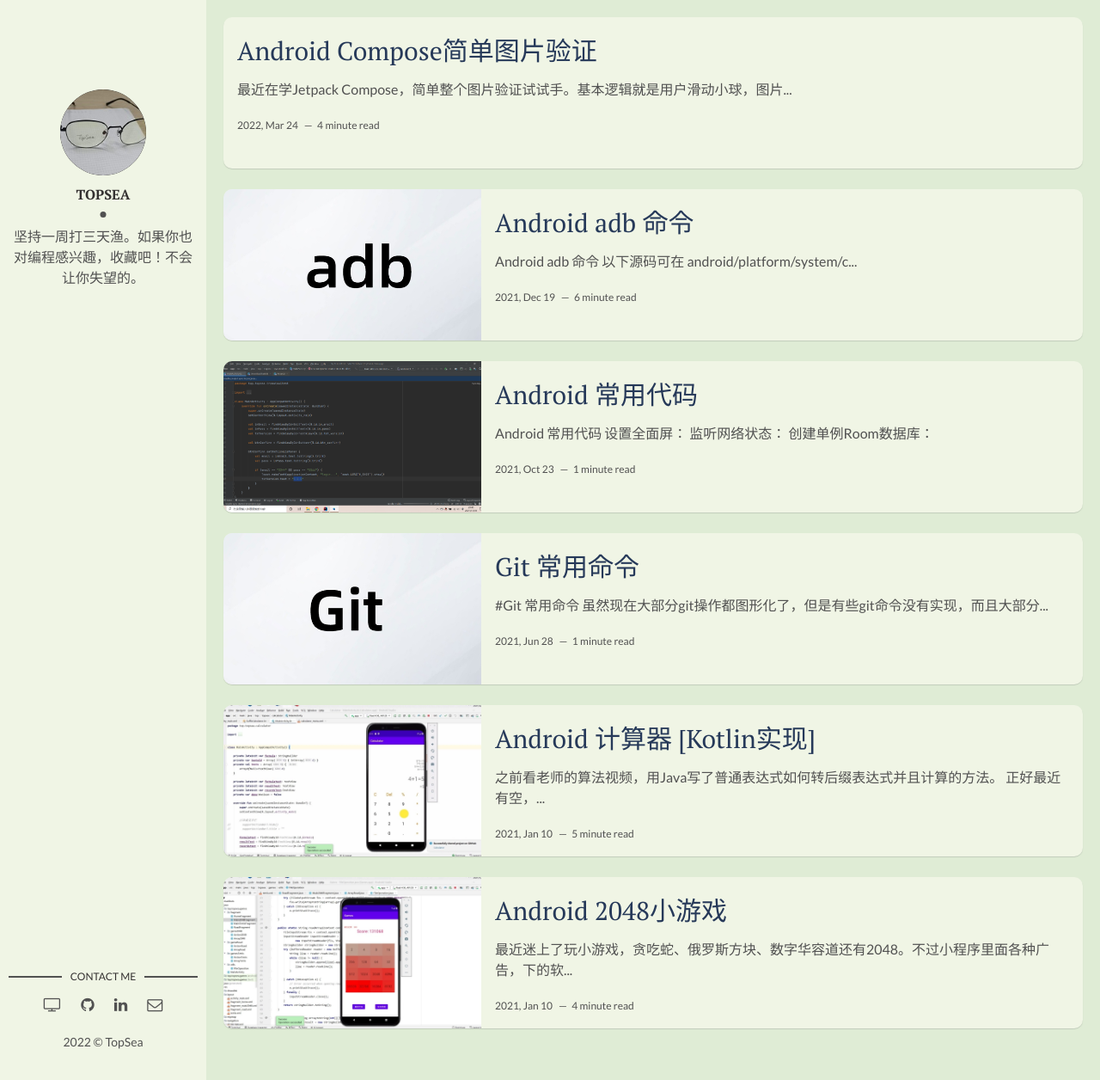
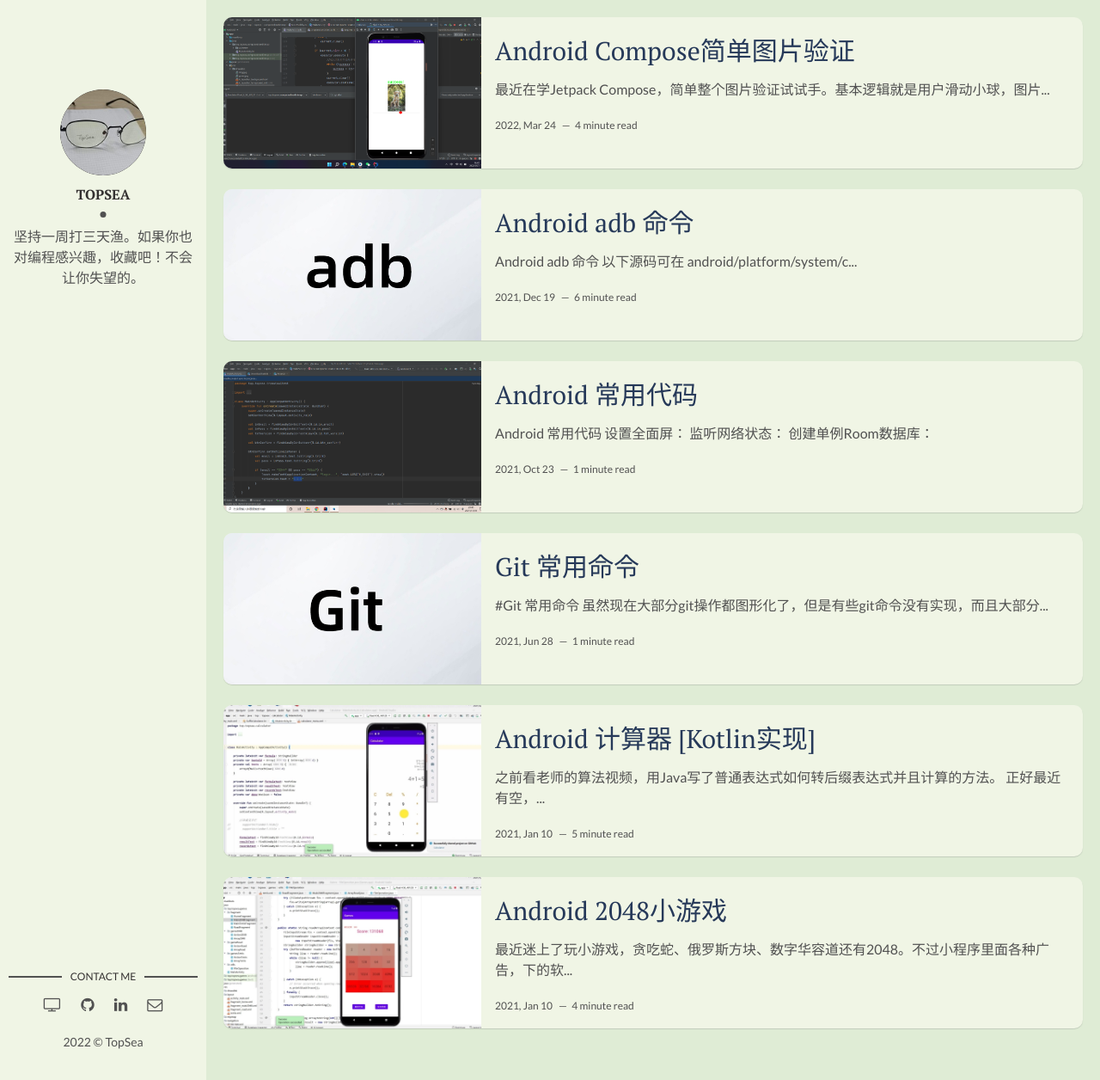
Before and after one commit to TopSea/TopSea.github.io, a Jekyll site: the page built from index.html, in a window 1280 px wide and 1256 px high. Shown: the whole window at 86% size. Built offline with Jekyll 4.4.1, drawn with Linux system fonts in a browser that asks for light colours; the list of posts is cut into pages by our own code.

Commit message:
Android Compose简单图片验证加入封面图片

```diff
--- a/_posts/2022-03-24-android-compose-简单图片验证.markdown
+++ b/_posts/2022-03-24-android-compose-简单图片验证.markdown
@@ -3,7 +3,7 @@
 title: Android Compose简单图片验证
 date: 2022-03-24
 description: You’ll find this post in your `_posts` directory. Go ahead and edit it and re-build the site to see your changes. # Add post description (optional)
-small-img: game-2048.webp # Add image post (optional)
+img: image-verify.png # Add image post (optional)
 tags: [Android, Compose, Jetpack] # add tag
 ---
 最近在学Jetpack Compose，简单整个图片验证试试手。基本逻辑就是用户滑动小球，图片跟着缩放，
```
